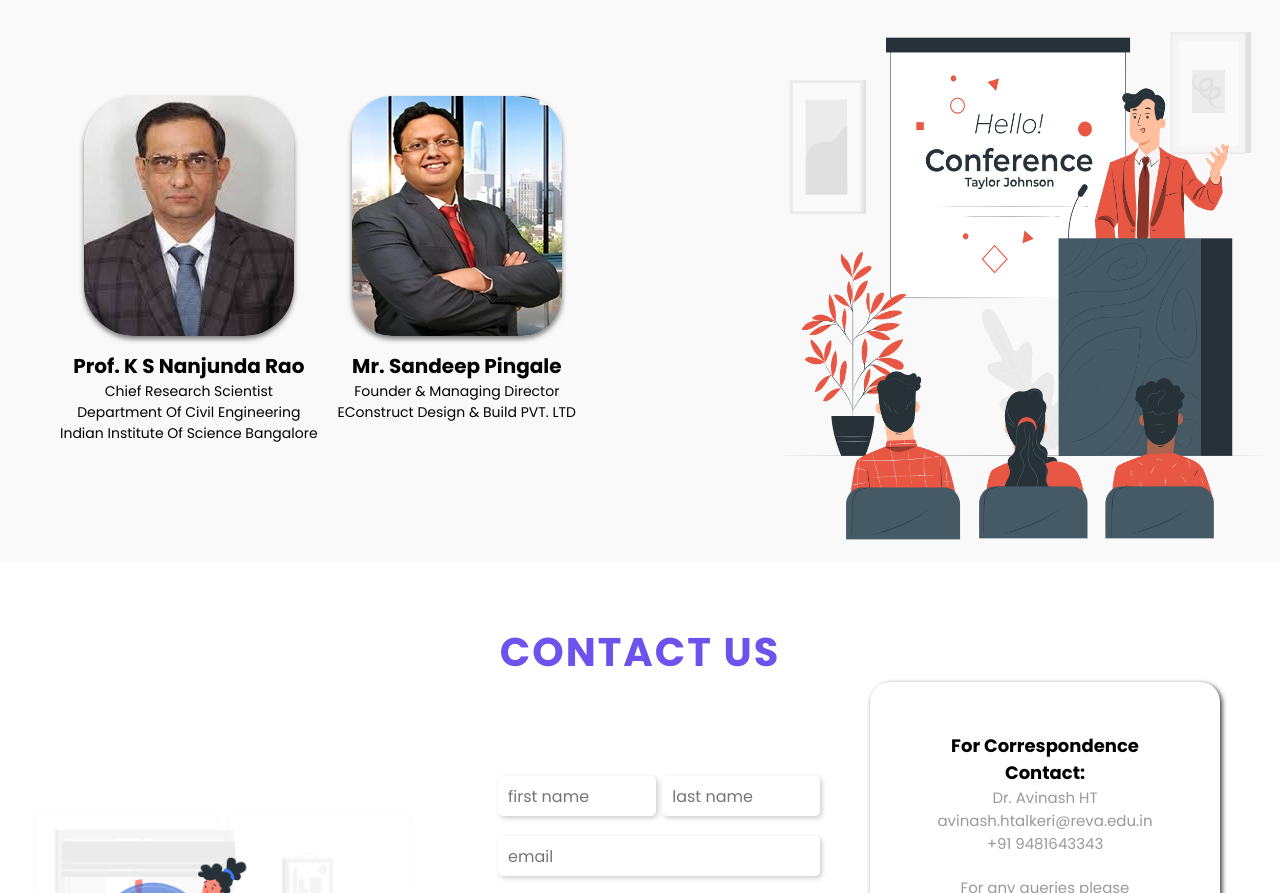
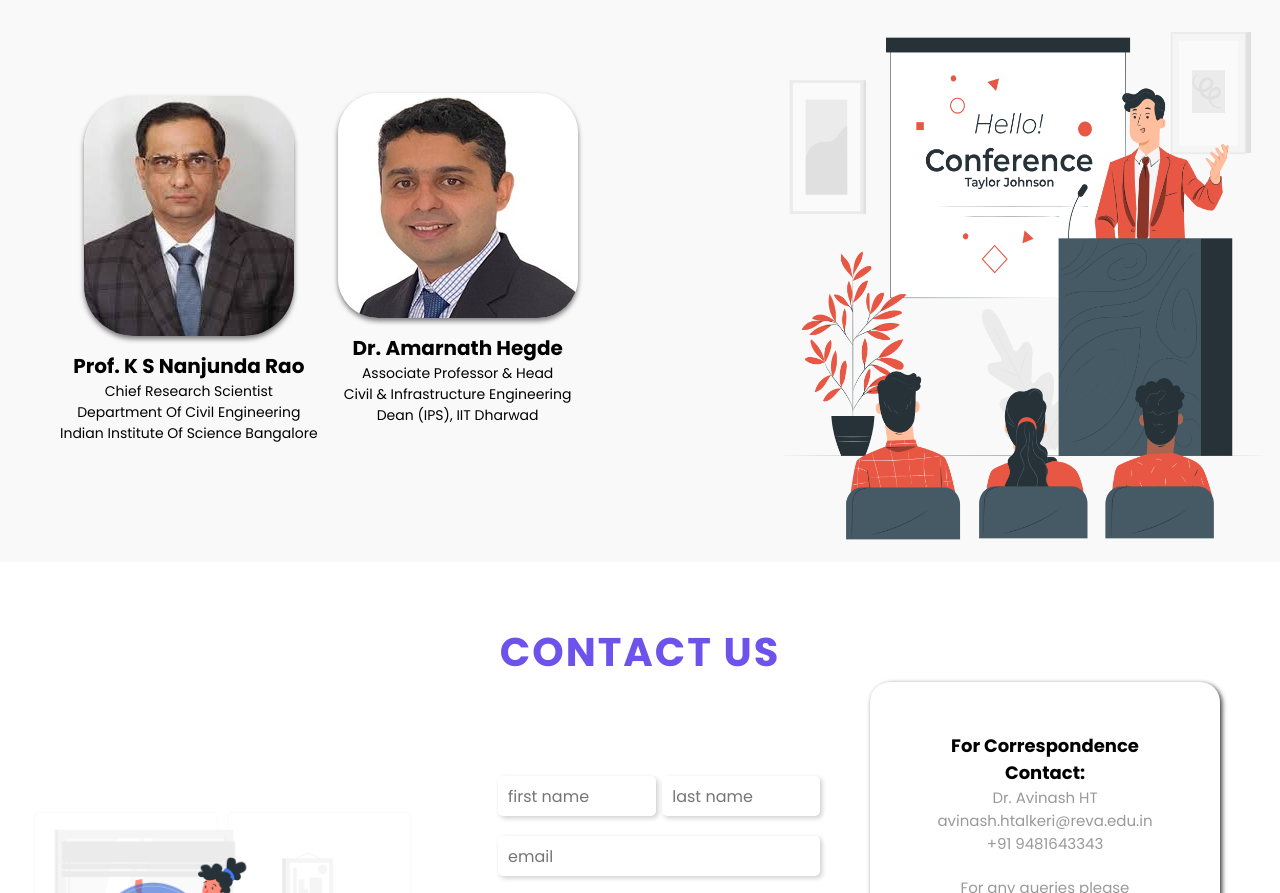
Before and after one commit to SrustiSulipalmath/SMPACE2025, a plain HTML site: page index.html in a window 1280 px wide. Shown: the part 4226-5119 px from the top of the page. Drawn offline with Linux system fonts and the light colour scheme; files whose address does not match are found by name.

Commit message:
Update index.html

```diff
--- a/index.html
+++ b/index.html
@@ -214,10 +214,11 @@
             </p>
           </div>
           <div class="speaker1">
-            <img src="assets/img/KeyNoteSpeaker2.jpg" alt="" />
-            <h4>Mr. Sandeep Pingale</h4>
-            <p>Founder & Managing Director<br />
-              EConstruct Design & Build PVT. LTD<br /><br />
+            <img src="assets/img/KeyNoteSpeaker3.jpg" alt="" />
+            <h4>Dr. Amarnath Hegde</h4>
+            <p>Associate Professor & Head<br />
+              Civil & Infrastructure Engineering<br />
+              Dean (IPS), IIT Dharwad<br /><br />
             </p>
           </div>
         </div>
```
